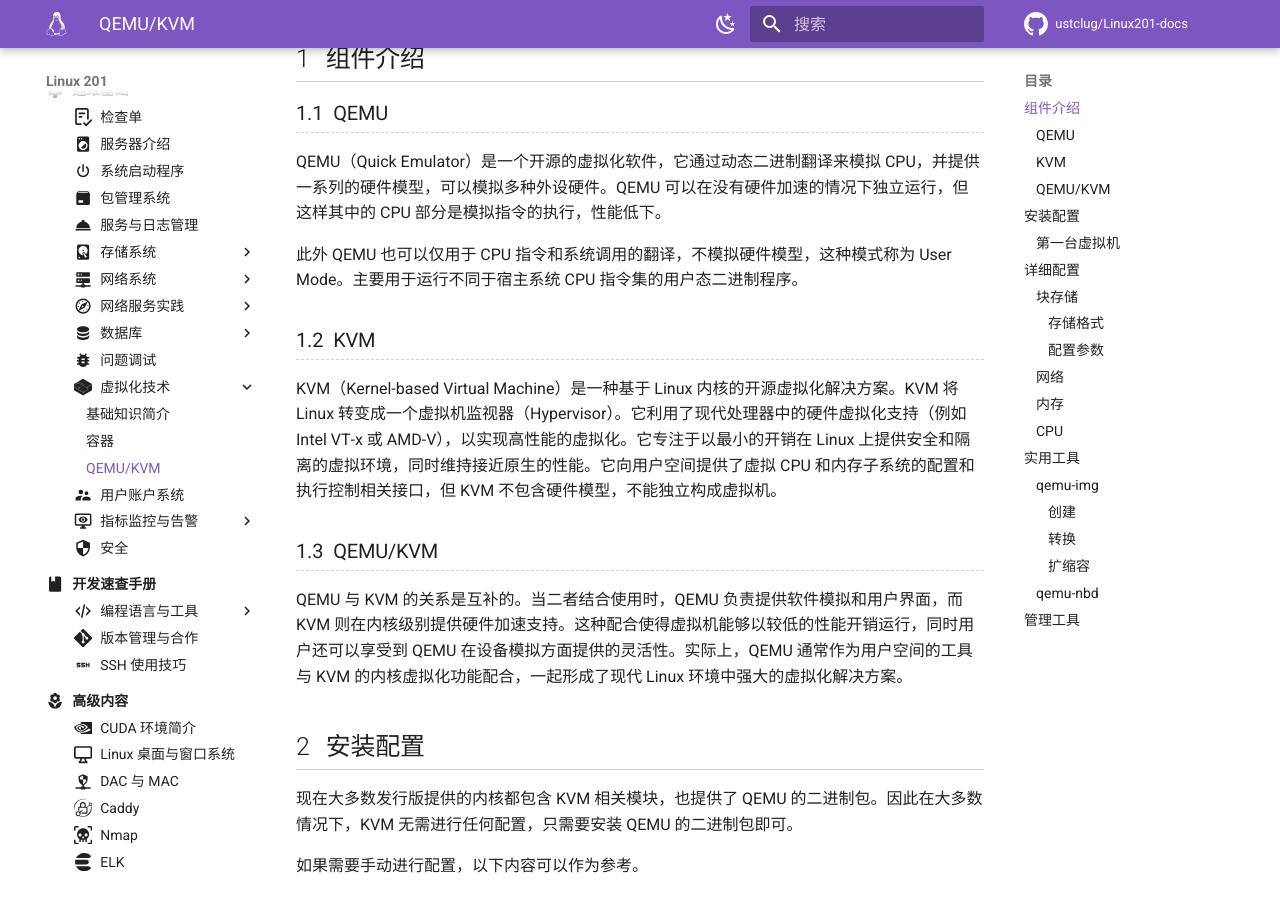
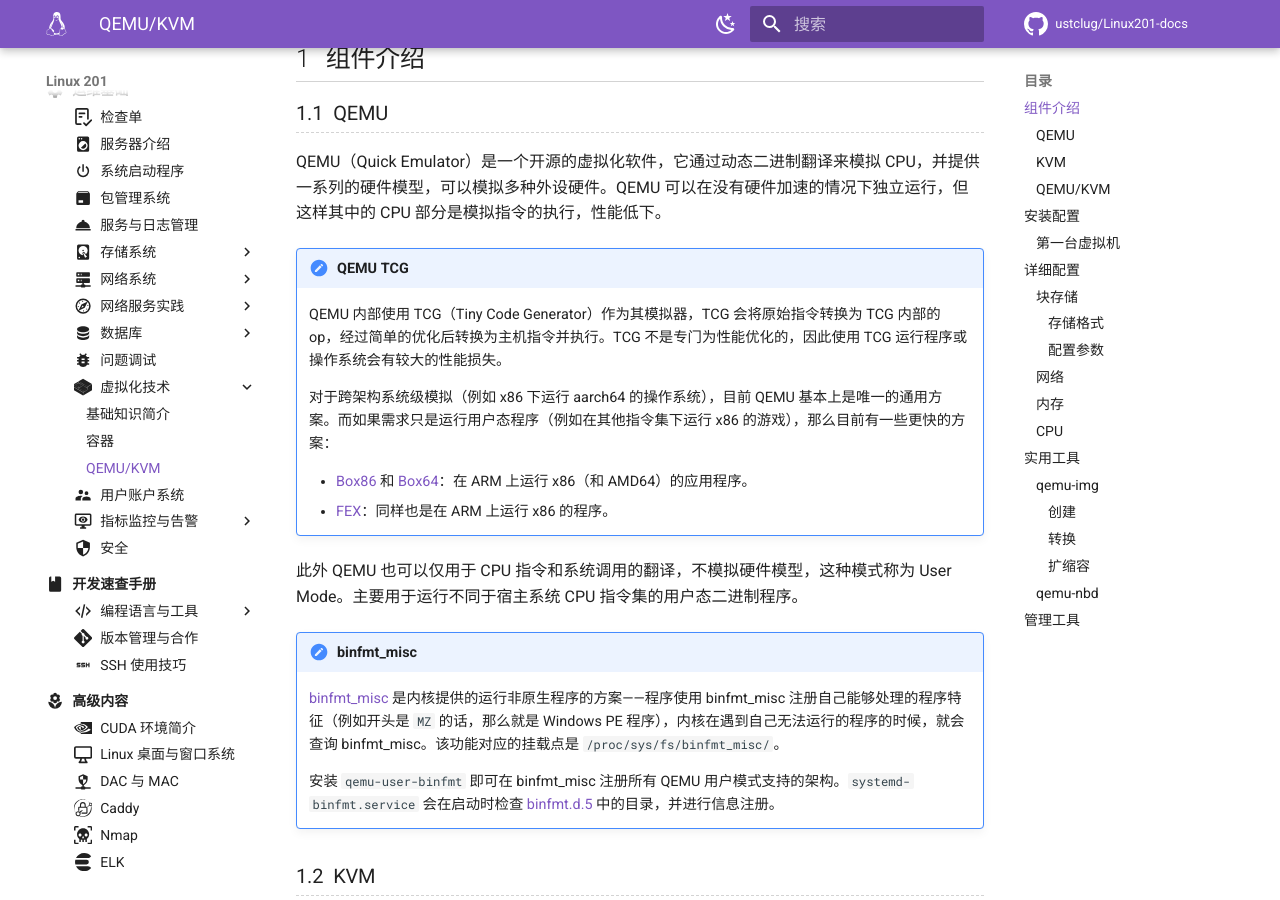
Before and after one commit to ustclug/Linux201-docs, an MkDocs documentation site: the page built from docs/ops/virtualization/qemu-kvm.md, in a window 1280 px wide and 900 px high, scrolled down 492 px. Built offline with MkDocs 1.6.1 and Material for MkDocs 9.7.7, drawn with Linux system fonts in a browser that asks for light colours; comment, search, counter and statistics services are not loaded.

Commit message:
ops/qemu-kvm: TCG, binfmt

```diff
--- a/docs/ops/virtualization/qemu-kvm.md
+++ b/docs/ops/virtualization/qemu-kvm.md
@@ -16,7 +16,22 @@
 
 QEMU（Quick Emulator）是一个开源的虚拟化软件，它通过动态二进制翻译来模拟 CPU，并提供一系列的硬件模型，可以模拟多种外设硬件。QEMU 可以在没有硬件加速的情况下独立运行，但这样其中的 CPU 部分是模拟指令的执行，性能低下。
 
+!!! note "QEMU TCG"
+
+    QEMU 内部使用 TCG（Tiny Code Generator）作为其模拟器，TCG 会将原始指令转换为 TCG 内部的 op，经过简单的优化后转换为主机指令并执行。TCG 不是专门为性能优化的，因此使用 TCG 运行程序或操作系统会有较大的性能损失。
+
+    对于跨架构系统级模拟（例如 x86 下运行 aarch64 的操作系统），目前 QEMU 基本上是唯一的通用方案。而如果需求只是运行用户态程序（例如在其他指令集下运行 x86 的游戏），那么目前有一些更快的方案：
+
+    - [Box86](https://github.com/ptitseb/box86) 和 [Box64](https://github.com/ptitseb/box64)：在 ARM 上运行 x86（和 AMD64）的应用程序。
+    - [FEX](https://github.com/FEX-Emu/FEX)：同样也是在 ARM 上运行 x86 的程序。
+
 此外 QEMU 也可以仅用于 CPU 指令和系统调用的翻译，不模拟硬件模型，这种模式称为 User Mode。主要用于运行不同于宿主系统 CPU 指令集的用户态二进制程序。
+
+!!! note "binfmt_misc"
+
+    [binfmt_misc](https://docs.kernel.org/admin-guide/binfmt-misc.html) 是内核提供的运行非原生程序的方案——程序使用 binfmt_misc 注册自己能够处理的程序特征（例如开头是 `MZ` 的话，那么就是 Windows PE 程序），内核在遇到自己无法运行的程序的时候，就会查询 binfmt_misc。该功能对应的挂载点是 `/proc/sys/fs/binfmt_misc/`。
+
+    安装 `qemu-user-binfmt` 即可在 binfmt_misc 注册所有 QEMU 用户模式支持的架构。`systemd-binfmt.service` 会在启动时检查 [binfmt.d.5][binfmt.d.5] 中的目录，并进行信息注册。
 
 ### KVM
 
```
Also changed, not shown: includes/man.md (+1 -0 lines).
